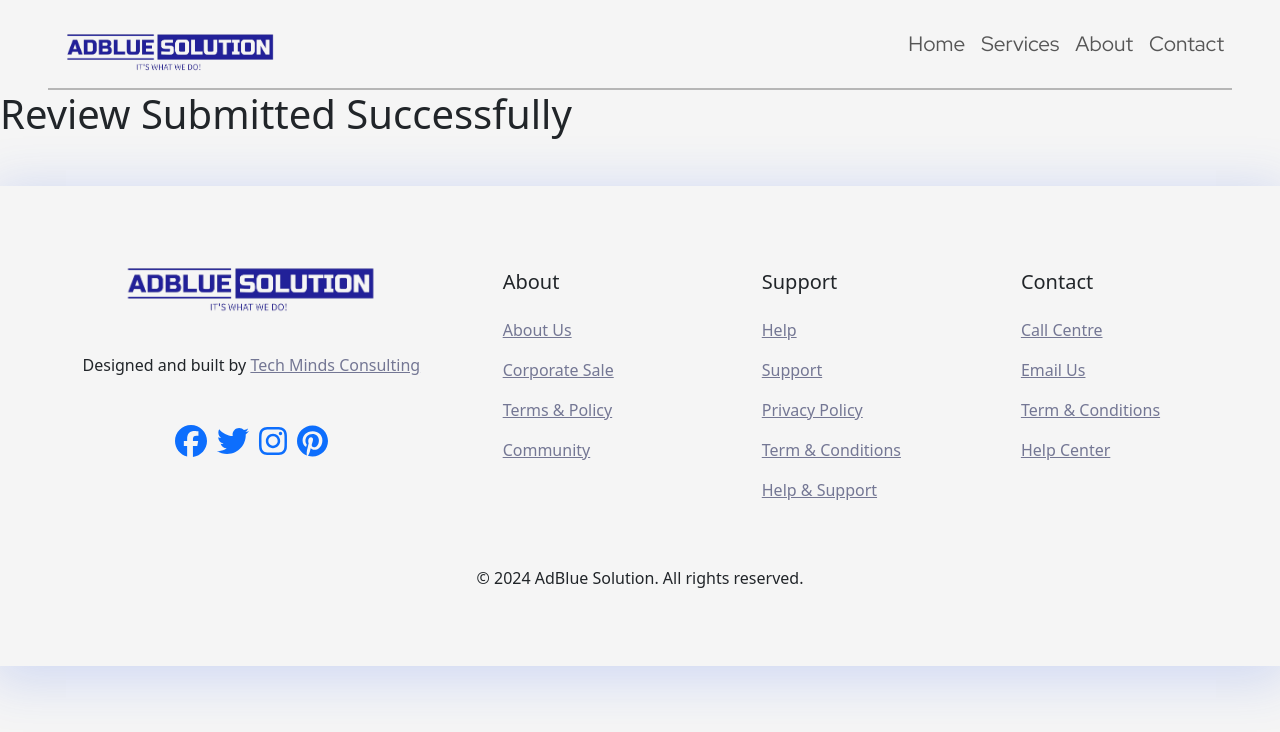
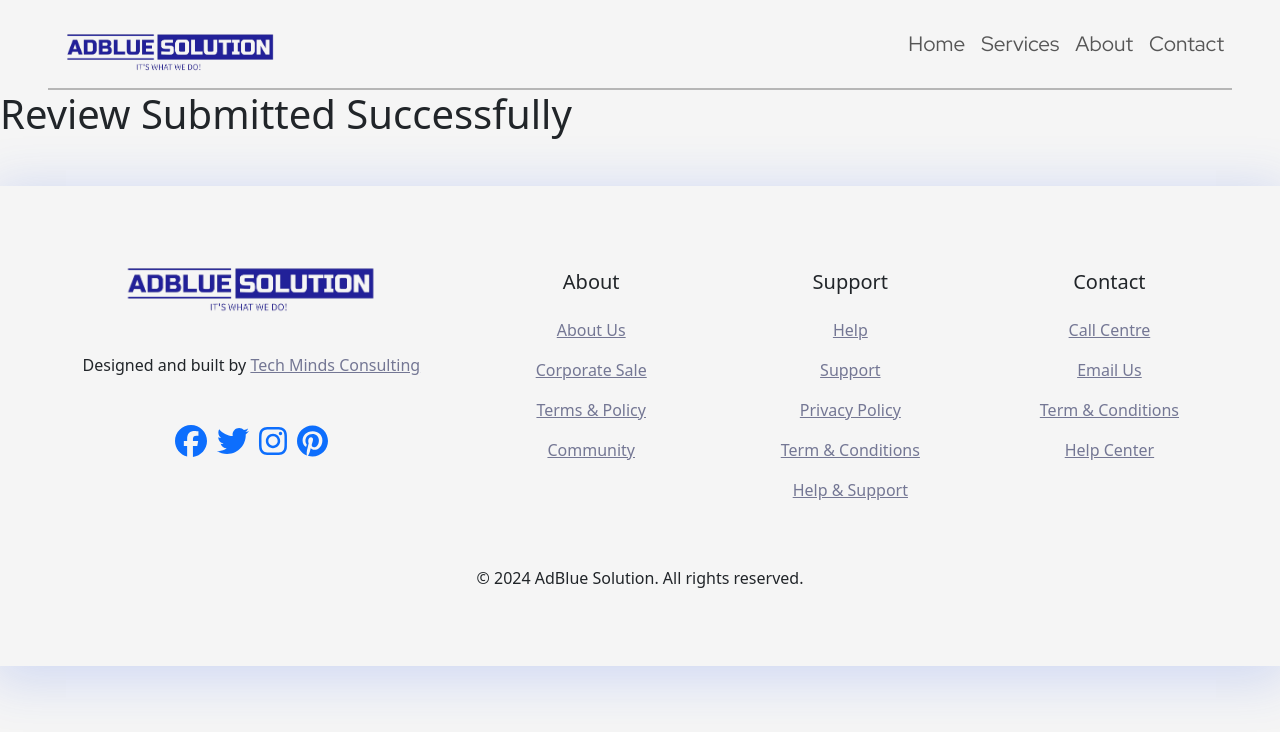
Before and after one commit to joshthomas98/adblue-solution-website, a React (Vite) app: page /reviewsubmittedsuccessfully in a window 1280 px wide. Shown: the top 732 px of the page. Built offline with nearby package versions, Linux system fonts and the light colour scheme; some icons are missing.

Commit message:
Footer complete

```diff
--- a/src/components/Footer.jsx
+++ b/src/components/Footer.jsx
@@ -12,7 +12,7 @@ const Footer = () => {
         <div className="container">
           <div className="row">
             {/* Single Widget*/}
-            <div className="col-12 col-sm-6 col-lg-4">
+            <div className="col-12 col-sm-12 col-lg-4">
               <div className="single-footer-widget section_padding_0_130">
                 {/* Footer Logo*/}
                 <Center>
@@ -38,7 +38,7 @@ const Footer = () => {
                   </div>
                 </Center>
                 {/* Footer Social Area*/}
-                <Center>
+                <Center className="pb-4">
                   <SocialMediaIcons />
                 </Center>
               </div>
@@ -47,9 +47,9 @@ const Footer = () => {
             <div className="col-12 col-sm-12 col-lg py-sm-4">
               <div className="single-footer-widget section_padding_0_130">
                 {/* Widget Title*/}
-                <h5 className="widget-title">About</h5>
+                <h5 className="widget-title text-center text-sm-left">About</h5>
                 {/* Footer Menu*/}
-                <div className="footer_menu">
+                <div className="footer_menu text-center text-sm-left">
                   <ul>
                     <li>
                       <a href="#">About Us</a>
@@ -71,9 +71,11 @@ const Footer = () => {
             <div className="col-12 col-sm-12 col-lg py-sm-4">
               <div className="single-footer-widget section_padding_0_130">
                 {/* Widget Title*/}
-                <h5 className="widget-title">Support</h5>
+                <h5 className="widget-title text-center text-sm-left">
+                  Support
+                </h5>
                 {/* Footer Menu*/}
-                <div className="footer_menu">
+                <div className="footer_menu text-center text-sm-left">
                   <ul>
                     <li>
                       <a href="#">Help</a>
@@ -98,9 +100,11 @@ const Footer = () => {
             <div className="col-12 col-sm-12 col-lg py-sm-4">
               <div className="single-footer-widget section_padding_0_130">
                 {/* Widget Title*/}
-                <h5 className="widget-title">Contact</h5>
+                <h5 className="widget-title text-center text-sm-left">
+                  Contact
+                </h5>
                 {/* Footer Menu*/}
-                <div className="footer_menu">
+                <div className="footer_menu text-center text-sm-left">
                   <ul>
                     <li>
                       <a href="#">Call Centre</a>
```
